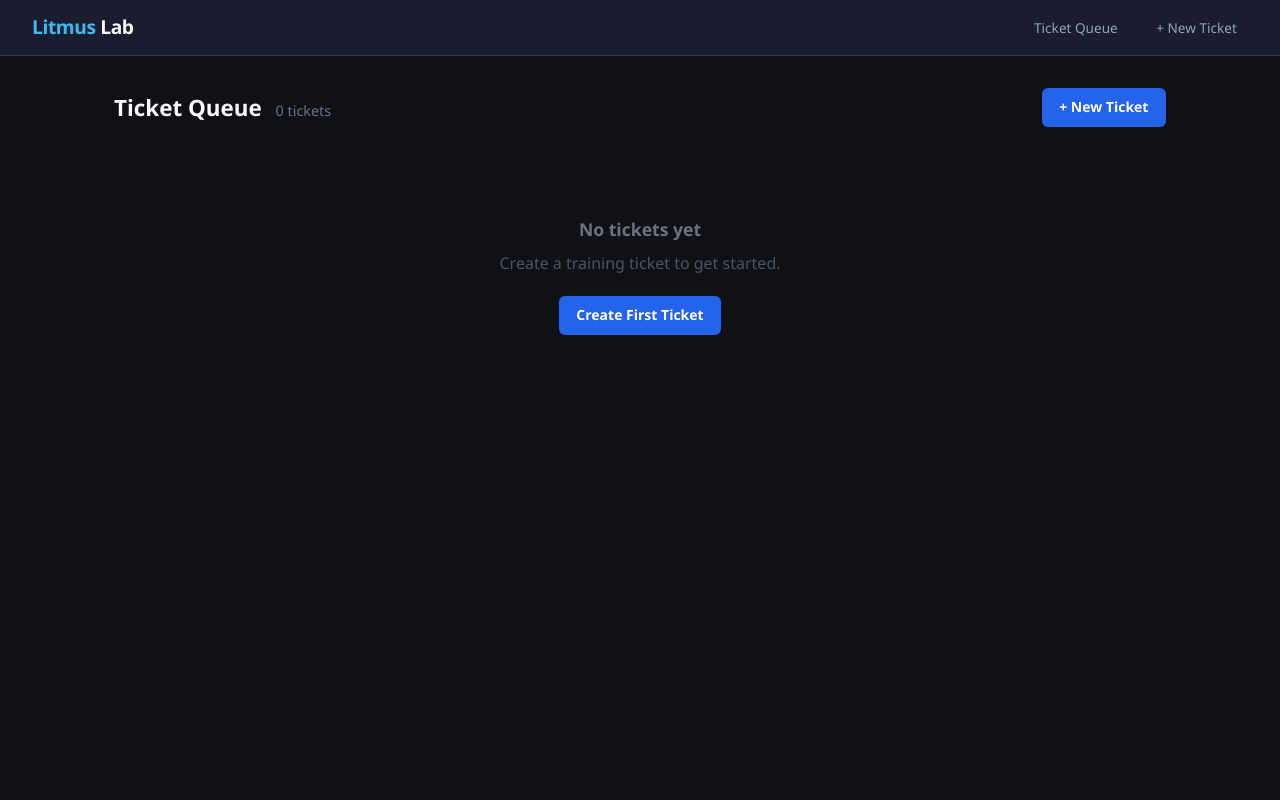
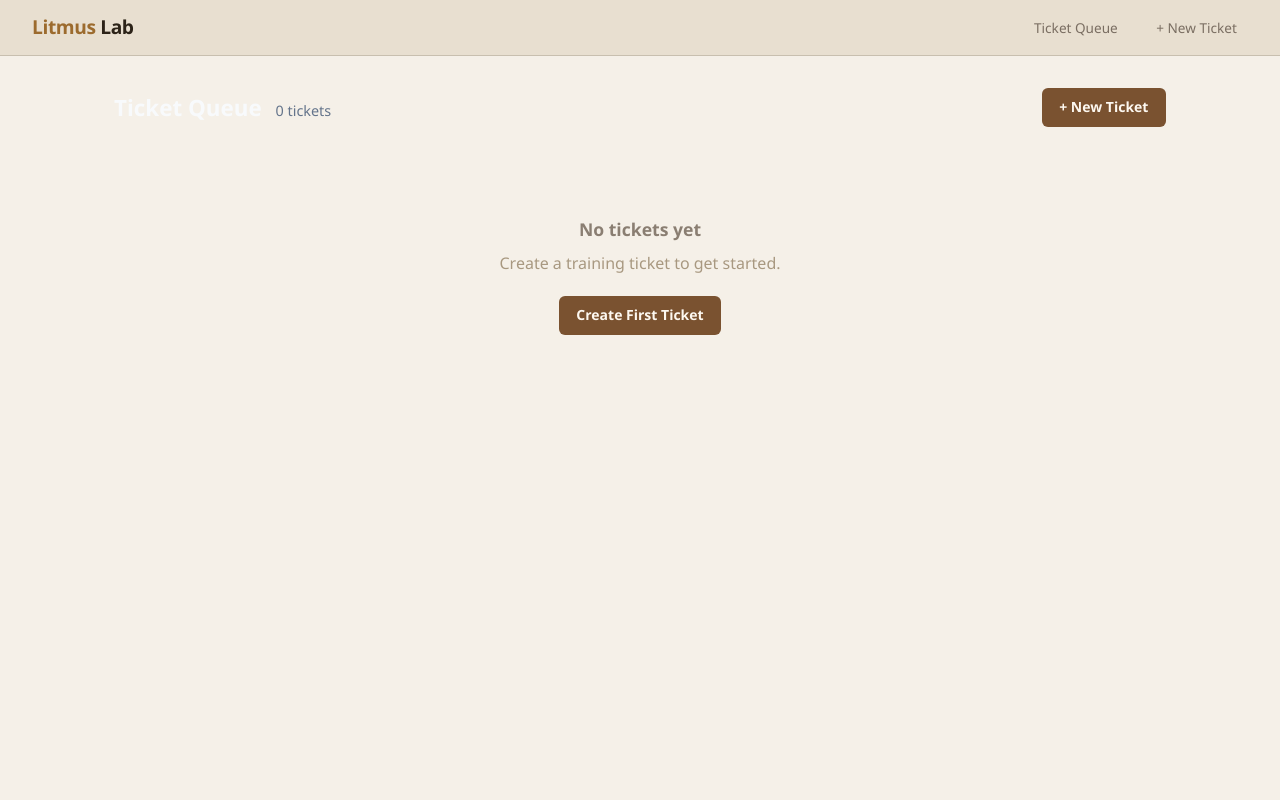
Before and after one commit to amirkhadem123/litmus-edge-training-lab, a FastAPI app: page / in a window 1280 px wide. Run offline with FastAPI, Linux system fonts and the light colour scheme; data that the repository does not hold is empty.

Commit message:
style: switch UI theme from dark to warm sepia
Replaced the dark (#0f1117) palette with a warm sepia tone throughout:
- Body: #f5f0e8 (warm parchment)
- Header/panels: #e8dfd0 / #ede8df
- Borders: #c8bfaf
- Text: #2c2318 (dark brown) / #7a6e62 (muted)
- Accent/links: #7a5230 / #9c6b2e (amber-brown)
- Buttons: warm brown primary, muted green success, muted red danger
- Comment bubbles: soft blue (customer), soft green (trainee), amber (grade note)
- Badges, alerts, forms, solved banner all updated to match

Co-Authored-By: Claude Sonnet 4.6 <noreply@anthropic.com>

```diff
--- a/app/templates/base.html
+++ b/app/templates/base.html
@@ -10,19 +10,19 @@
 
     body {
       font-family: 'Segoe UI', system-ui, sans-serif;
-      background: #0f1117;
-      color: #e2e8f0;
+      background: #f5f0e8;
+      color: #2c2318;
       min-height: 100vh;
       line-height: 1.6;
     }
 
-    a { color: #60a5fa; text-decoration: none; }
-    a:hover { text-decoration: underline; }
+    a { color: #7a5230; text-decoration: none; }
+    a:hover { text-decoration: underline; color: #5c3c22; }
 
     /* ── Header ───────────────────────────────────────────────────────── */
     .header {
-      background: #1a1d2e;
-      border-bottom: 1px solid #2d3748;
+      background: #e8dfd0;
+      border-bottom: 1px solid #c8bfaf;
       padding: 0.75rem 2rem;
       display: flex;
       align-items: center;
@@ -31,18 +31,18 @@
     .header-logo {
       font-size: 1.2rem;
       font-weight: 700;
-      color: #f8fafc;
+      color: #2c2318;
       letter-spacing: -0.4px;
     }
-    .header-logo span { color: #38bdf8; }
+    .header-logo span { color: #9c6b2e; }
     .header-nav { display: flex; gap: 1rem; margin-left: auto; }
     .header-nav a {
       font-size: 0.85rem;
-      color: #94a3b8;
+      color: #7a6e62;
       padding: 0.3rem 0.7rem;
       border-radius: 5px;
     }
-    .header-nav a:hover { background: #1e293b; color: #e2e8f0; text-decoration: none; }
+    .header-nav a:hover { background: #ddd5c5; color: #2c2318; text-decoration: none; }
 
     /* ── Layout ───────────────────────────────────────────────────────── */
     .container {
@@ -65,13 +65,13 @@
       transition: opacity 0.15s;
       text-decoration: none;
     }
-    .btn:hover { opacity: 0.85; text-decoration: none; }
+    .btn:hover { opacity: 0.82; text-decoration: none; }
     .btn:disabled { opacity: 0.4; cursor: not-allowed; }
-    .btn-primary  { background: #2563eb; color: #fff; }
-    .btn-success  { background: #16a34a; color: #fff; }
-    .btn-danger   { background: #dc2626; color: #fff; }
-    .btn-warning  { background: #d97706; color: #fff; }
-    .btn-ghost    { background: #1e293b; color: #94a3b8; border: 1px solid #334155; }
+    .btn-primary  { background: #7a5230; color: #fdf8f0; }
+    .btn-success  { background: #4a7a4e; color: #fdf8f0; }
+    .btn-danger   { background: #9c3030; color: #fdf8f0; }
+    .btn-warning  { background: #9c6b2e; color: #fdf8f0; }
+    .btn-ghost    { background: #ede8df; color: #5a4e42; border: 1px solid #c8bfaf; }
 
     /* ── Badges ───────────────────────────────────────────────────────── */
     .badge {
--- a/app/templates/queue.html
+++ b/app/templates/queue.html
@@ -31,31 +31,31 @@ th {
   font-weight: 600;
   text-transform: uppercase;
   letter-spacing: 0.05em;
-  color: #64748b;
+  color: #8a7e72;
   padding: 0.6rem 1rem;
-  border-bottom: 1px solid #1e293b;
+  border-bottom: 1px solid #c8bfaf;
 }
 td {
   padding: 0.85rem 1rem;
-  border-bottom: 1px solid #1a2035;
+  border-bottom: 1px solid #ddd5c5;
   vertical-align: middle;
 }
-tr:hover td { background: #111827; }
+tr:hover td { background: #ede8df; }
 tr:last-child td { border-bottom: none; }
 
-.ticket-id { color: #64748b; font-size: 0.8rem; font-family: monospace; }
-.scenario-title { font-weight: 500; color: #e2e8f0; }
-.trainee-name { color: #94a3b8; }
+.ticket-id { color: #8a7e72; font-size: 0.8rem; font-family: monospace; }
+.scenario-title { font-weight: 500; color: #2c2318; }
+.trainee-name { color: #5a4e42; }
 
-.score-pass { color: #4ade80; font-weight: 700; }
-.score-fail { color: #f87171; font-weight: 700; }
+.score-pass { color: #2a6e34; font-weight: 700; }
+.score-fail { color: #9c3030; font-weight: 700; }
 
 .empty-state {
   text-align: center;
   padding: 4rem 2rem;
-  color: #4b5563;
+  color: #a89880;
 }
-.empty-state h3 { font-size: 1.1rem; margin-bottom: 0.5rem; color: #6b7280; }
+.empty-state h3 { font-size: 1.1rem; margin-bottom: 0.5rem; color: #8a7e72; }
 {% endblock %}
 
 {% block content %}
```
Also changed, not shown: other parts of app/templates/base.html (+21 -19 lines), app/templates/new_ticket.html (+4 -4 lines), app/templates/ticket.html (+30 -30 lines).
